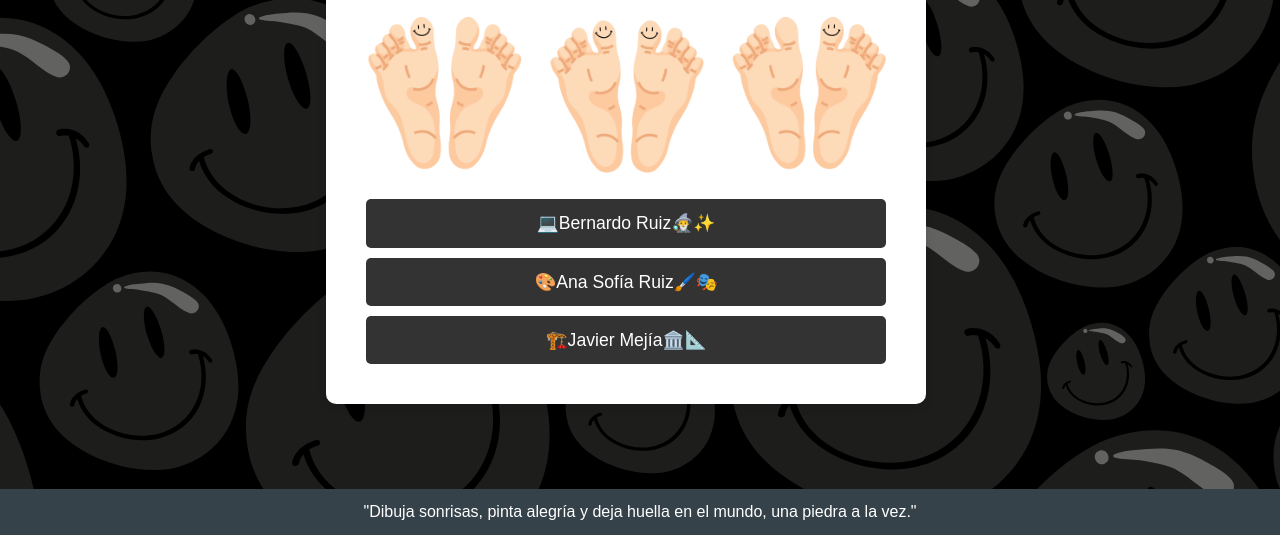
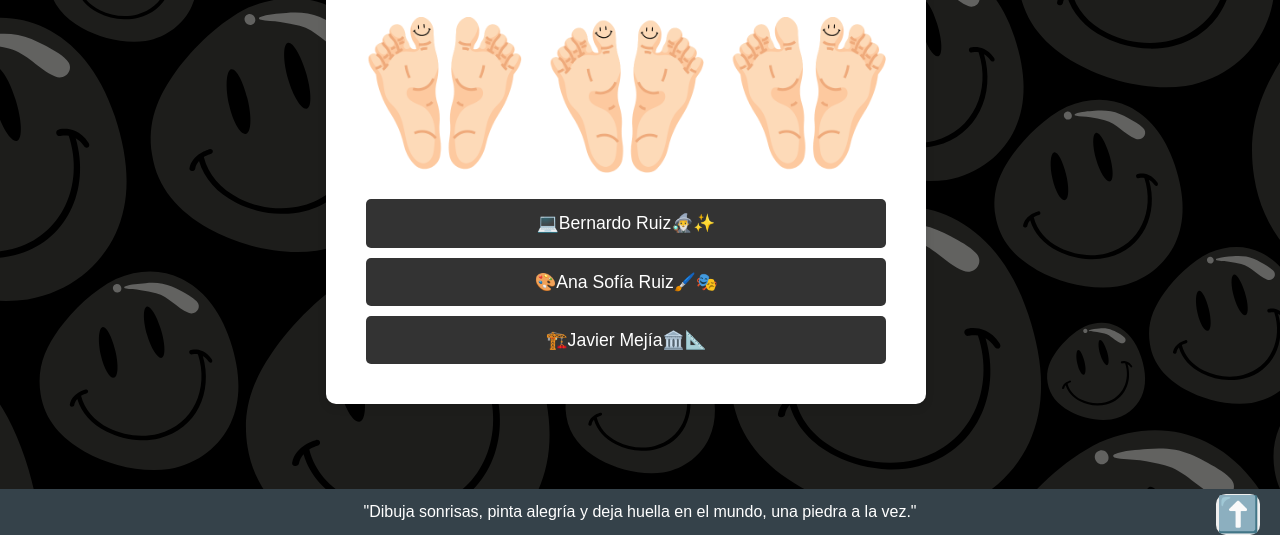
Before and after one commit to sofruiz/ProyectoInter, a plain HTML site: page html/about.html in a window 1280 px wide. Shown: the part 265-800 px from the top of the page. Drawn offline with Linux system fonts and the light colour scheme.

Commit message:
- Footer corregido y con botón funcional en todas las páginas - Correción de los CSS para adaptarlos a las modificaciones en el botón del footer - División de los archivos JS: 	ºbotonFooter.js: programación para que el botón te regrese a la parte de arriba de la página 	ºformulario.js: lógica para que funcione el formulario (aún no queda) - Nota mía en el archivo about.html

```diff
--- a/css/about.css
+++ b/css/about.css
@@ -224,6 +224,7 @@ footer {
     clear: both;
 }*/
 
+/* footer con estilo */
 footer {
     position: fixed;
     bottom: 0;
@@ -234,3 +235,17 @@ footer {
     text-align: center;
     padding: 10px;
 }
+
+button{
+    position: fixed;
+    bottom: 0%;
+    right: 20px;
+    margin: 0% auto;
+    /*padding: 10px 15px;*/
+    font-size: 35px;
+    cursor: pointer;
+    transition: all 0.3s ease;
+    color: white;
+    border: none;
+    border-radius: 10px;
+}
--- a/css/contact.css
+++ b/css/contact.css
@@ -191,3 +191,17 @@ footer {
     text-align: center;
     padding: 10px;
 }
+
+button{
+    position: fixed;
+    bottom: 0%;
+    right: 20px;
+    margin: 0% auto;
+    /*padding: 10px 15px;*/
+    font-size: 35px;
+    cursor: pointer;
+    transition: all 0.3s ease;
+    color: white;
+    border: none;
+    border-radius: 10px;
+}
--- a/html/about.html
+++ b/html/about.html
@@ -5,7 +5,7 @@
         <meta name="viewport" content="width=device-width, initial-scale=1">
         <link rel="stylesheet" href="../css/about.css">
         <link rel="icon" href="img/logo happy.png">
-        <script src="../js/pagweb.js"></script>
+        <script src="../js/botonFooter.js"></script>
         <title>Equipo Happy Socks</title>
     </head>
 
@@ -47,7 +47,12 @@
         <h2>Bernardo Ruiz</h2>
         <p><i>El Mago del Código </i>🧙‍♂️💻<br>
             Apasionado por la tecnología y el desarrollo web, Berny es quien da vida digital a Happy Socks. Con sus habilidades en programación, asegura que la experiencia del usuario sea fluida, moderna y dinámica. 🚀</p>
-            <br>
+        <h5 style="color: lime"><i>Nota de Berny:</i></h5>
+            <h6>Desde que descubrí la programación, supe que quería dedicarme a este mundo. Estudio Ingeniería en Tecnologías de la Información y disfruto desarrollando soluciones web, explorando nuevas tecnologías y enfrentando desafíos que me ayuden a mejorar como desarrollador.<br>
+
+                Además de la tecnología, el gimnasio es una parte esencial de mi rutina diaria. Para mí, la disciplina y la constancia en el entrenamiento no solo fortalecen el cuerpo, sino también la mentalidad, algo que aplico en mi aprendizaje y en mi forma de afrontar proyectos.<br>
+
+                Me entusiasma la idea de seguir creciendo en este campo, no solo aprendiendo de programadores más experimentados, sino también compartiendo mis propios conocimientos y experiencias. Quiero desarrollar soluciones tecnológicas que tengan un impacto real, aprovechando mi creatividad y habilidades para optimizar procesos y resolver problemas de manera eficiente. Mi meta es convertirme en un profesional altamente competente y seguir explorando los límites de la innovación en IT. 🚀✨</h6>
     </div>
 
     <!-- Ana Section -->
@@ -83,7 +88,9 @@
             document.getElementById(id + '-section').style.display = 'block';
         }
     </script>
-    <footer>"Dibuja sonrisas, pinta alegría y deja huella en el mundo, una piedra a la vez."</footer>
-
+    <footer>
+        "Dibuja sonrisas, pinta alegría y deja huella en el mundo, una piedra a la vez."
+        <button id="btn-top">⬆️</button>
+    </footer>
     </body>
 </html>
--- /dev/null
+++ b/js/botonFooter.js
@@ -0,0 +1,15 @@
+(function(){
+    // Función para volver arriba con animación suave
+    function topFunction() {
+        window.scrollTo({ top: 0, behavior: 'smooth' });
+    }
+
+    // Esperar a que el DOM cargue antes de asignar el evento
+    document.addEventListener("DOMContentLoaded", function () {
+        let btn = document.getElementById("btn-top");
+        if (btn) {
+            btn.addEventListener("click", topFunction);
+        }
+    });
+
+})();
--- a/js/pagweb.js
+++ b/js/formulario.js
@@ -86,9 +86,4 @@
     //cuando se usa submit
     form.addEventListener('submit', validateForm);
 
-    // Función para volver arriba con animación suave
-    let btn = document.getElementById("btn-top");
-    function topFunction() {
-        window.scrollTo({ top: 0, behavior: 'smooth' });
-    }
 })();
```
Also changed, not shown: html/contact.html (+8 -4 lines), html/pagweb.html (+5 -2 lines).
